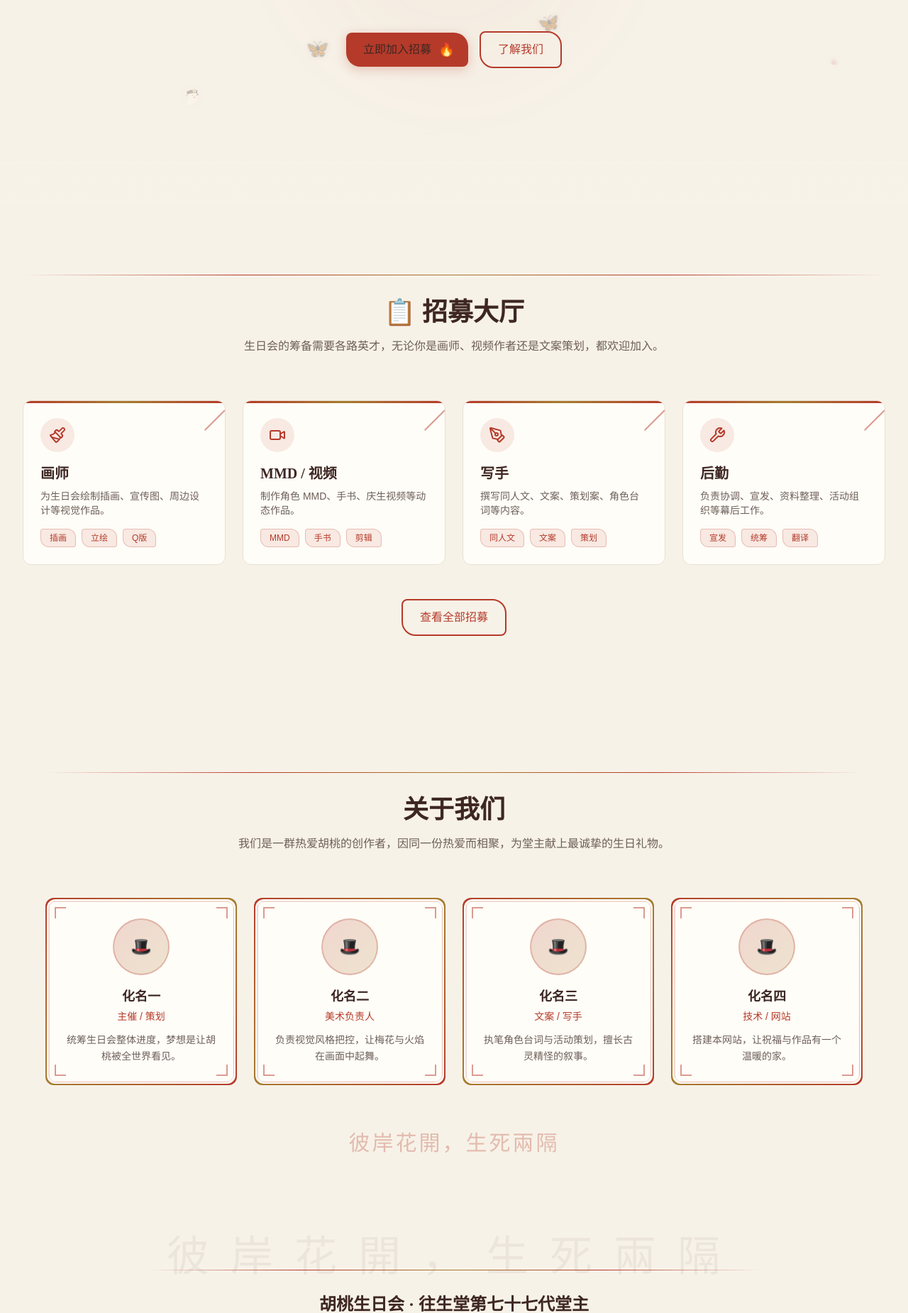
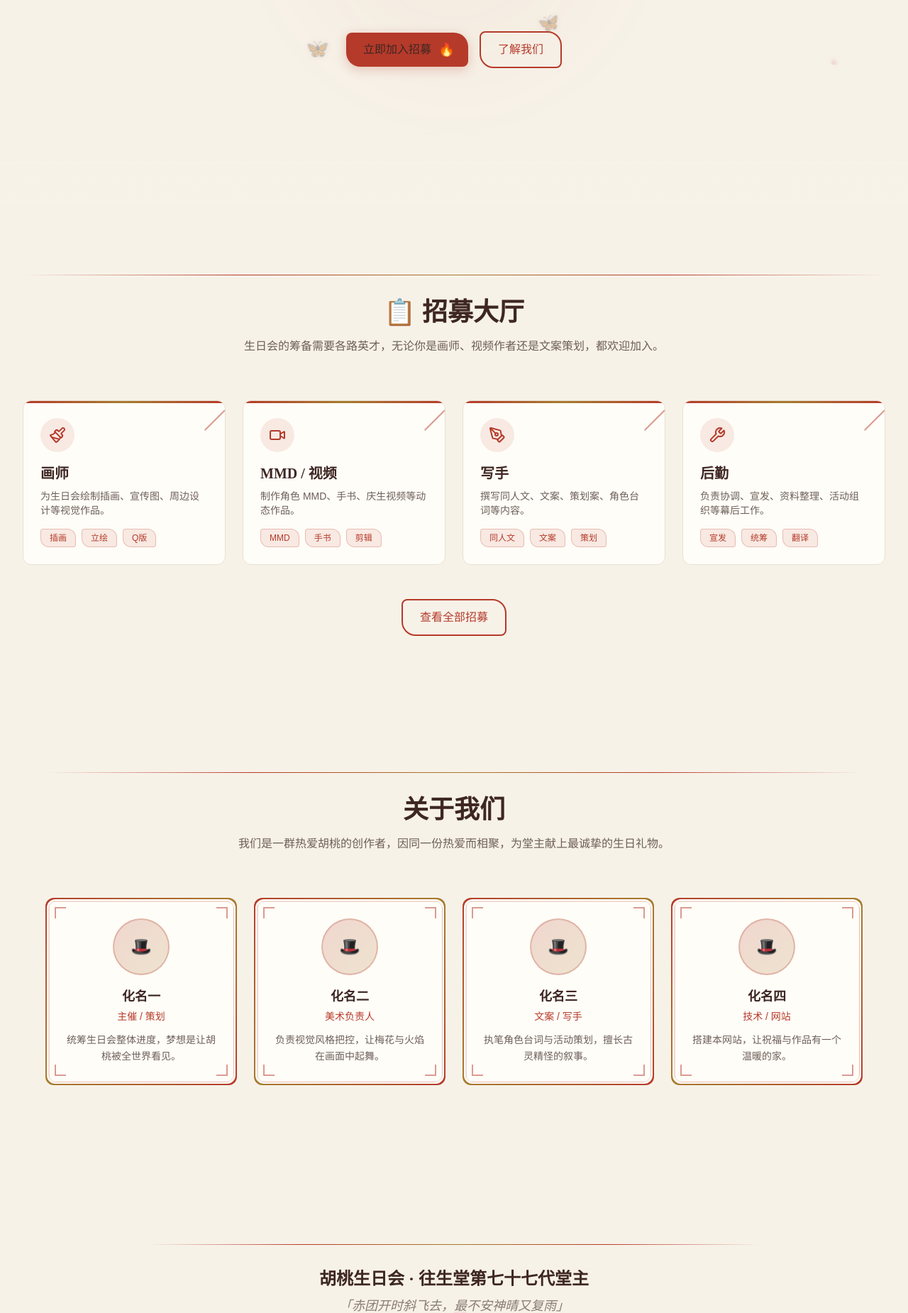
Before and after one commit to keqing-birthday/hutao0715, a React (Vite) app: page / in a window 1280 px wide. Shown: the part 509-2359 px from the top of the page at 71% size. Built offline with nearby package versions, Linux system fonts and the light colour scheme.

Commit message:
简化主题

```diff
--- a/src/App.jsx
+++ b/src/App.jsx
@@ -1,7 +1,6 @@
 import Navbar from './components/layout/Navbar'
 import Footer from './components/layout/Footer'
 import PlumBlossoms from './components/effects/PlumBlossoms'
-import Ghosts from './components/effects/Ghosts'
 import Hero from './sections/Hero'
 import Recruitment from './sections/Recruitment'
 import About from './sections/About'
@@ -10,7 +9,6 @@ function App() {
   return (
     <div className="relative min-h-screen bg-ink text-paper overflow-x-hidden">
       <PlumBlossoms />
-      <Ghosts />
       <Navbar />
       <main>
         <Hero />
--- a/src/components/effects/Ghosts.jsx
+++ /dev/null
@@ -1,29 +0,0 @@
-export default function Ghosts() {
-  const ghosts = [
-    { id: 1, top: '12%', left: '8%', size: 120, delay: 0 },
-    { id: 2, top: '50%', left: '82%', size: 95, delay: 4 },
-    { id: 3, top: '78%', left: '18%', size: 80, delay: 8 },
-  ]
-
-  return (
-    <div className="fixed inset-0 pointer-events-none z-40 overflow-hidden">
-      {ghosts.map((ghost) => (
-        <img
-          key={ghost.id}
-          src="/ghost.png"
-          alt=""
-          className="absolute animate-float opacity-25 hover:opacity-40 transition-opacity"
-          style={{
-            top: ghost.top,
-            left: ghost.left,
-            width: ghost.size,
-            height: 'auto',
-            animationDelay: `${ghost.delay}s`,
-            animationDuration: `${20 + ghost.id * 2}s`,
-            filter: 'drop-shadow(0 0 10px rgba(123,104,238,0.15))',
-          }}
-        />
-      ))}
-    </div>
-  )
-}
--- a/src/components/layout/Footer.jsx
+++ b/src/components/layout/Footer.jsx
@@ -1,13 +1,6 @@
 export default function Footer() {
   return (
     <footer className="relative bg-ink pt-16 pb-8 overflow-hidden">
-      {/* 顶部装饰文字 */}
-      <div className="absolute top-4 left-0 right-0 text-center pointer-events-none select-none">
-        <p className="text-decorative text-4xl md:text-6xl text-paper/[0.06] tracking-[0.5em]">
-          彼岸花開，生死兩隔
-        </p>
-      </div>
-
       {/* 彼岸花装饰 */}
       <div className="absolute bottom-0 left-0 right-0 h-32 pointer-events-none">
         <div className="absolute bottom-0 left-[10%] text-6xl opacity-15">🌺</div>
--- a/src/sections/About.jsx
+++ b/src/sections/About.jsx
@@ -36,13 +36,6 @@ export default function About() {
             </TalismanCard>
           ))}
         </div>
-
-        {/* 彼岸花装饰文字 */}
-        <div className="text-center">
-          <p className="text-decorative text-2xl md:text-3xl text-plum/30 tracking-widest">
-            彼岸花開，生死兩隔
-          </p>
-        </div>
       </div>
     </section>
   )
```
